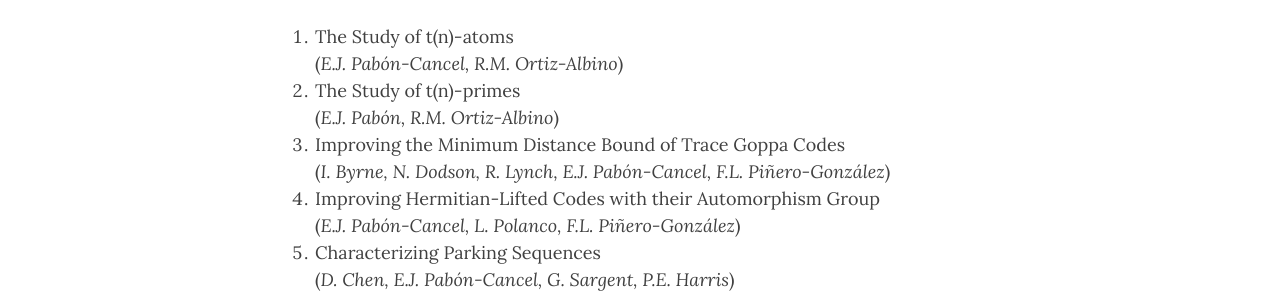
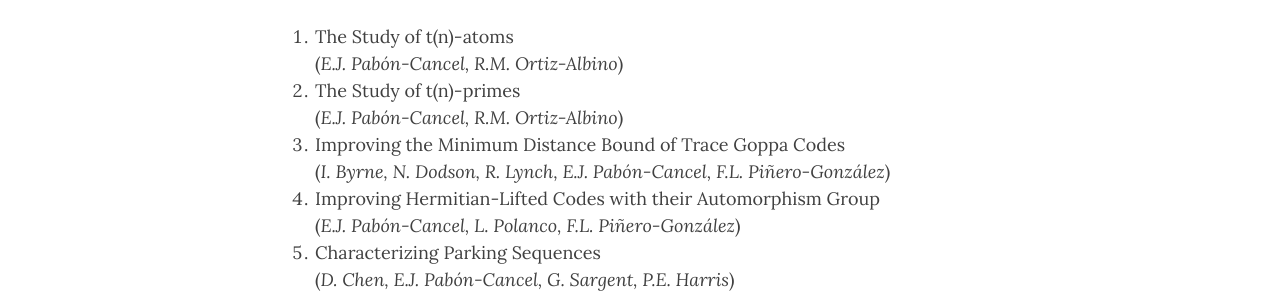
Before and after one commit to ejpaboncancel/ejpaboncancel-old.github.io, a Jekyll site: the page built from research.md, in a window 1280 px wide and 1065 px high. Shown: the part 472-772 px from the top of the window. Built offline with Jekyll 4.4.1, drawn with Linux system fonts in a browser that asks for light colours; nearby versions of some CDN libraries.

Commit message:
Update research.md

```diff
--- a/research.md
+++ b/research.md
@@ -10,7 +10,7 @@ a sequence to be a parking sequence. The following is a list of the projecs in w
 the most recent: </p>
 
 1. The Study of t(n)-atoms <br> (<i>E.J. Pabón-Cancel, R.M. Ortiz-Albino</i>)
-2. The Study of t(n)-primes <br> (<i>E.J. Pabón, R.M. Ortiz-Albino</i>)
+2. The Study of t(n)-primes <br> (<i>E.J. Pabón-Cancel, R.M. Ortiz-Albino</i>)
 3. Improving the Minimum Distance Bound of Trace Goppa Codes <br> (<i>I. Byrne, N. Dodson, R. Lynch, E.J. Pabón-Cancel, F.L. Piñero-González</i>)
 4. Improving Hermitian-Lifted Codes with their Automorphism Group <br> (<i>E.J. Pabón-Cancel, L. Polanco, F.L. Piñero-González</i>)
 5. Characterizing Parking Sequences <br> (<i>D. Chen, E.J. Pabón-Cancel, G. Sargent, P.E. Harris</i>)
```
